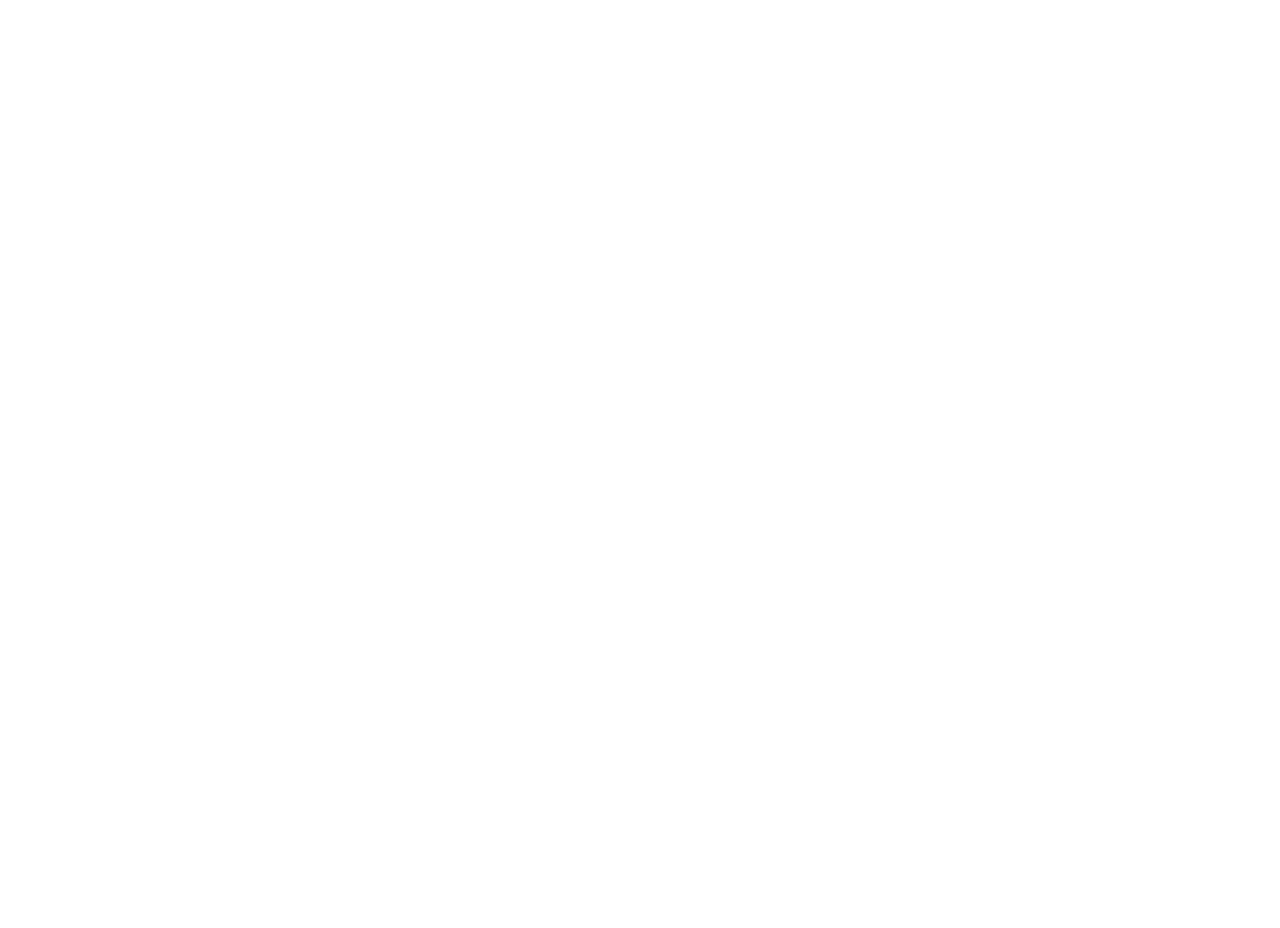
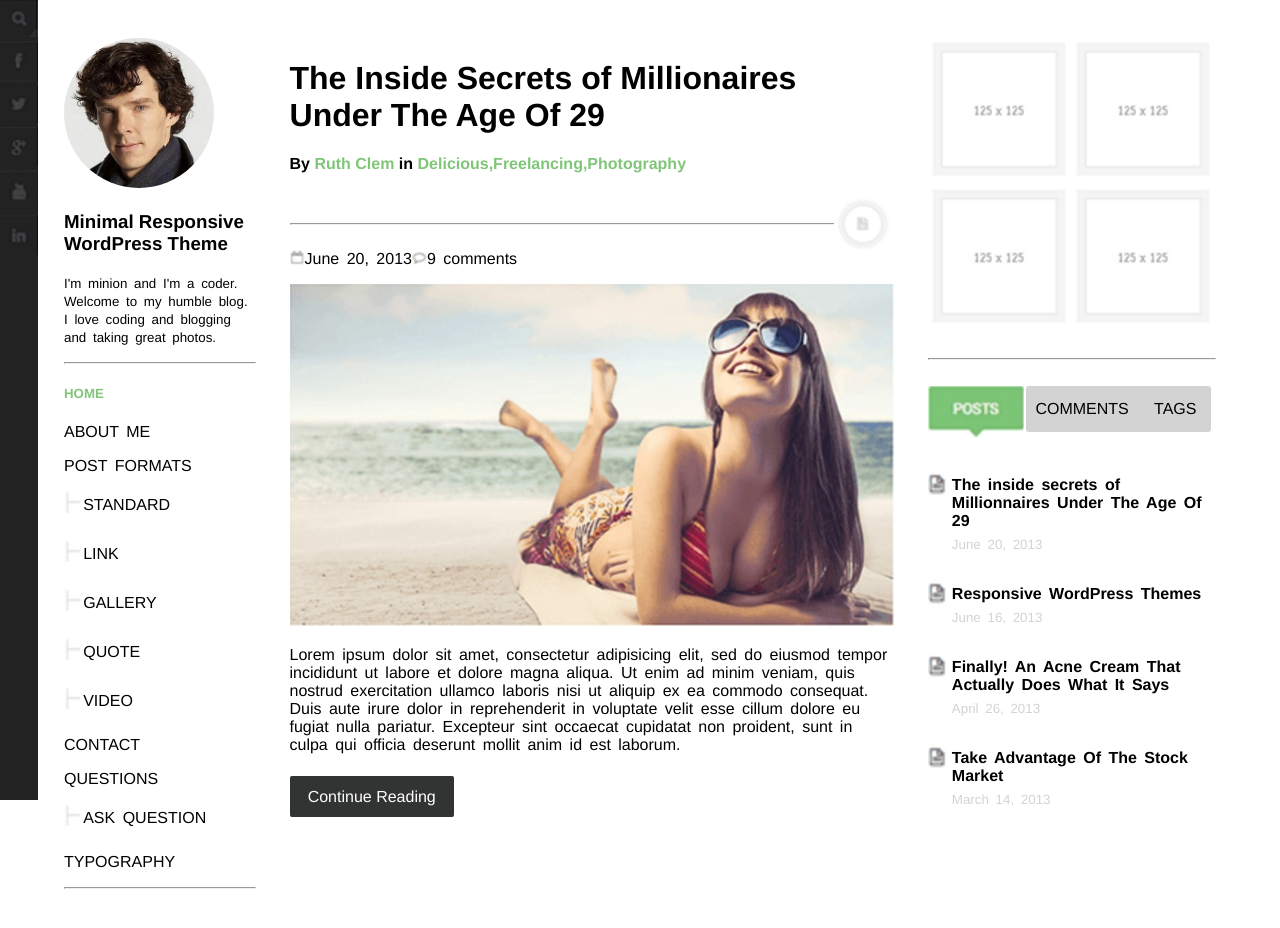
Before and after one commit to kriziacamilleuayan/dw-minion-without-bootstrap, a plain HTML site: page index.html in a window 1280 px wide. Before the commit the page ends 800 px from the top, so only its background shows below. Drawn offline with Linux system fonts and the light colour scheme.

Commit message:
finished v1

```diff
--- /dev/null
+++ b/css/style.css
@@ -0,0 +1,116 @@
+html ,body{
+	margin: 0px;
+	padding: 0px;
+	font-family: Helvetica;
+}
+
+img{
+	width: 100%;
+}
+a{
+	text-decoration: none;
+	color: black;
+		margin: 10px 0;
+}
+p{
+	word-spacing: 3px;
+}
+.btn-black{
+	padding: 2% 3%;
+	border-radius: 2px;
+	background-color: #323333;
+	color: white;
+}
+.btn-gray{
+	color: gray;
+	background-color: lightgray;
+	padding: 15% 10%;
+	margin: 2px;
+	border-radius: 3px;
+	margin-right: 5px;
+	color: black;
+}
+.img-link{
+	width: 10%;
+	height: 10%;
+	margin-top: 0px;
+}
+.home-links{
+	margin: 10px 0;
+}
+.text-header{
+	color: #81c579;
+}
+.sidenav {
+    height: 100%;
+    position: fixed;
+    top: 0;
+    left: 0;
+    background-color: #222;
+    width: 3%;
+}
+
+.profile-pic{
+	 border-radius: 50%;
+	 width: 150px;
+
+}
+
+.row::after {
+    content: "";
+    clear: both;
+    display: block;
+}
+
+.container{
+	width: 90%;
+	margin-top: 3%;
+	margin-bottom: 3%;
+	margin-left: auto;
+	margin-right: auto;
+}
+
+.col-1{
+	float: left;
+	width: 8.33%;
+}
+
+.col-2{
+	float: left;
+	width: 16.66%;
+}
+
+.col-3{
+	float: left;
+	width: 25%;
+}
+
+.col-4{
+	float: left;
+	width: 33.33%;
+}
+
+.col-5{
+	float: left;
+	width: 41.66%;
+}
+
+.col-6{
+	float: left;
+	width: 50%;
+}
+
+.col-7{
+	float: left;
+	width: 58.33%;
+}
+
+.col-11{
+	width: 91.66%;
+	float: left;
+}
+.circle-left{
+	width: 60px;
+	float: right;
+	margin-top: -30;
+}
--- a/index.html
+++ b/index.html
@@ -2,8 +2,161 @@
 <html>
 <head>
 	<title>dw minion</title>
+	<link rel="stylesheet" type="text/css" href="css/style.css">
 </head>
 <body>
-
+	<div class="sidenav">
+		<a href=""><img src="images/icon-search.jpg"></a>
+		<a href=""><img src="images/icon-facebook.jpg"></a>
+		<a href=""><img src="images/icon-twitter.jpg"></a>
+		<a href=""><img src="images/icon-google.jpg"></a>
+		<a href=""><img src="images/icon-idk.jpg"></a>
+		<a href=""><img src="images/icon-linkedin.jpg"></a>
+	</div>
+	<div class="container">
+		<div class="row">
+			<div class="col-2">
+				<div class="row">
+					<img src="images/benedict.jpg" class="profile-pic">
+					<h3>Minimal Responsive WordPress Theme</h3>
+					<p><small>I'm minion and I'm a coder. Welcome to my humble blog. I love coding and blogging and taking great photos.</small></p>
+				</div>
+				<hr>
+				<div class="row">
+					<h5 class="text-header">HOME</h5>
+					<a class="home-links" href=""><p style="margin-top: 5px;">ABOUT ME</p></a>
+					<a class="home-links" href=""><p style="margin-top: 5px;">POST FORMATS</p></a>
+					<a class="home-links" href="" style="display: flex;">
+						<img src="images/links.jpg" class="img-link">
+						<p style="margin-top: 5px;">STANDARD</p>
+					</a>
+					<a class="home-links" href="" style="display: flex;">
+						<img src="images/links.jpg" class="img-link">
+						<p style="margin-top: 5px;">LINK</p>
+					</a>
+					<a class="home-links" href="" style="display: flex;">
+						<img src="images/links.jpg" class="img-link">
+						<p style="margin-top: 5px;">GALLERY</p>
+					</a>
+					<a class="home-links" href="" style="display: flex;">
+						<img src="images/links.jpg" class="img-link">
+						<p style="margin-top: 5px;">QUOTE</p>
+					</a>
+					<a class="home-links" href="" style="display: flex;">
+						<img src="images/links.jpg" class="img-link">
+						<p style="margin-top: 5px;">VIDEO</p>
+					</a>
+					<a class="home-links" href=""><p style="margin-top: 5px;">CONTACT</p></a>
+					<a class="home-links" href=""><p style="margin-top: 5px;">QUESTIONS</p></a>
+					<a class="home-links" href="" style="display: flex;">
+						<img src="images/links.jpg" class="img-link">
+						<p style="margin-top: 5px;">ASK QUESTION</p>
+					</a>
+					<a class="home-links" href=""><p style="margin-top: 5px;">TYPOGRAPHY</p></a>
+					<hr>
+				</div>
+			</div>
+			<div class="col-7">
+				<div class="container">
+					<div class="row">
+						<h1>The Inside Secrets of Millionaires Under The Age Of 29</h1>
+						<h4>By <span class="text-header">Ruth Clem</span> in <span class="text-header">Delicious,Freelancing,Photography</span></h4>
+					</div>
+					<div class="row">
+						<div class="col-11" style="margin-top: 20px;">
+							<hr>
+						</div>
+						<div class="col-1">
+							<img src="images/circle.png" class="circle-left">
+						</div>
+					</div>
+					<div class="row">
+						<div style="display: flex">
+							<img src="images/icon-calendar.jpg" style="width: 15px; height: 15px;">
+							<p style="margin-top: 0px;">June 20, 2013 </p>
+							<img src="images/icon-comment.jpg" style="width: 15px; height: 15px;">
+							<p style="margin-top: 0px;">9 comments</p>
+						</div>
+					</div>
+					<div class="row">
+						<img src="images/picture-1.jpg">
+					</div>
+					<div calss="row">
+						<p>Lorem ipsum dolor sit amet, consectetur adipisicing elit, sed do eiusmod
+						tempor incididunt ut labore et dolore magna aliqua. Ut enim ad minim veniam,
+						quis nostrud exercitation ullamco laboris nisi ut aliquip ex ea commodo
+						consequat. Duis aute irure dolor in reprehenderit in voluptate velit esse
+						cillum dolore eu fugiat nulla pariatur. Excepteur sint occaecat cupidatat non
+						proident, sunt in culpa qui officia deserunt mollit anim id est laborum.</p>
+					</div>
+					<br>
+					<a href="" class="btn btn-black">Continue Reading</a>
+				</div>
+			</div>
+			<div class="col-3">
+				<div class="row">
+					<div class="col-6">
+						<img src="images/picture.jpg">
+						<img src="images/picture.jpg">
+					</div>
+					<div class="col-6">
+						<img src="images/picture.jpg">
+						<img src="images/picture.jpg">
+					</div>
+				</div>
+				<br>
+				<hr>
+				<br>
+				<div class="row">
+					<div class="col-4">
+						<a href=""><img src="images/btn1.jpg"></a>
+					</div>
+					<div class="col-4" align="center" style="margin-top: 15px;">
+						<a href="" class="btn-gray">COMMENTS</a>
+					</div>
+					<div class="col-4" align="right" style="margin-top: 15px;">
+						<a href="" class="btn-gray" style=" padding-left: 22%; padding-right: 15%;">TAGS</a>
+					</div>
+				</div>
+				<br>
+				<div class="row">
+					<div class="col-1">
+						<img src="images/file-icon.jpg" style="margin-top: 10px; width: 20px;" >
+					</div>
+					<div class="col-11">
+						<p style="margin-bottom: 5px;"><b>The inside secrets of Millionnaires Under The Age Of 29</b></p>
+						<p style="color: lightgray; margin-top: 0px;"><small>June 20, 2013</small></p>
+					</div>
+				</div>
+				<div class="row">
+					<div class="col-1">
+						<img src="images/file-icon.jpg" style="margin-top: 10px; width: 20px;" >
+					</div>
+					<div class="col-11">
+						<p style="margin-bottom: 5px;"><b>Responsive WordPress Themes</b></p>
+						<p style="color: lightgray; margin-top: 0px;"><small>June 16, 2013</small></p>
+					</div>
+				</div>
+				<div class="row">
+					<div class="col-1">
+						<img src="images/file-icon.jpg" style="margin-top: 10px; width: 20px;" >
+					</div>
+					<div class="col-11">
+						<p style="margin-bottom: 5px;"><b>Finally! An Acne Cream That Actually Does What It Says</b></p>
+						<p style="color: lightgray; margin-top: 0px;"><small>April 26, 2013</small></p>
+					</div>
+				</div>
+				<div class="row">
+					<div class="col-1">
+						<img src="images/file-icon.jpg" style="margin-top: 10px; width: 20px;" >
+					</div>
+					<div class="col-11">
+						<p style="margin-bottom: 5px;"><b>Take Advantage Of The Stock Market</b></p>
+						<p style="color: lightgray; margin-top: 0px;"><small>March 14, 2013</small></p>
+					</div>
+				</div>
+			</div>
+		</div>
+	</div>
 </body>
 </html>
```
Also changed, not shown: css/style.html (deleted), images/benedict.jpg (added), images/btn1.jpg (added), images/circle.png (added), images/file-icon.jpg (added), images/icon-calendar.jpg (added), images/icon-comment.jpg (added), images/icon-facebook.jpg (added), images/icon-google.jpg (added), images/icon-idk.jpg (added), images/icon-linkedin.jpg (added), images/icon-search.jpg (added), images/icon-twitter.jpg (added), images/links.jpg (added), 2 more files.
